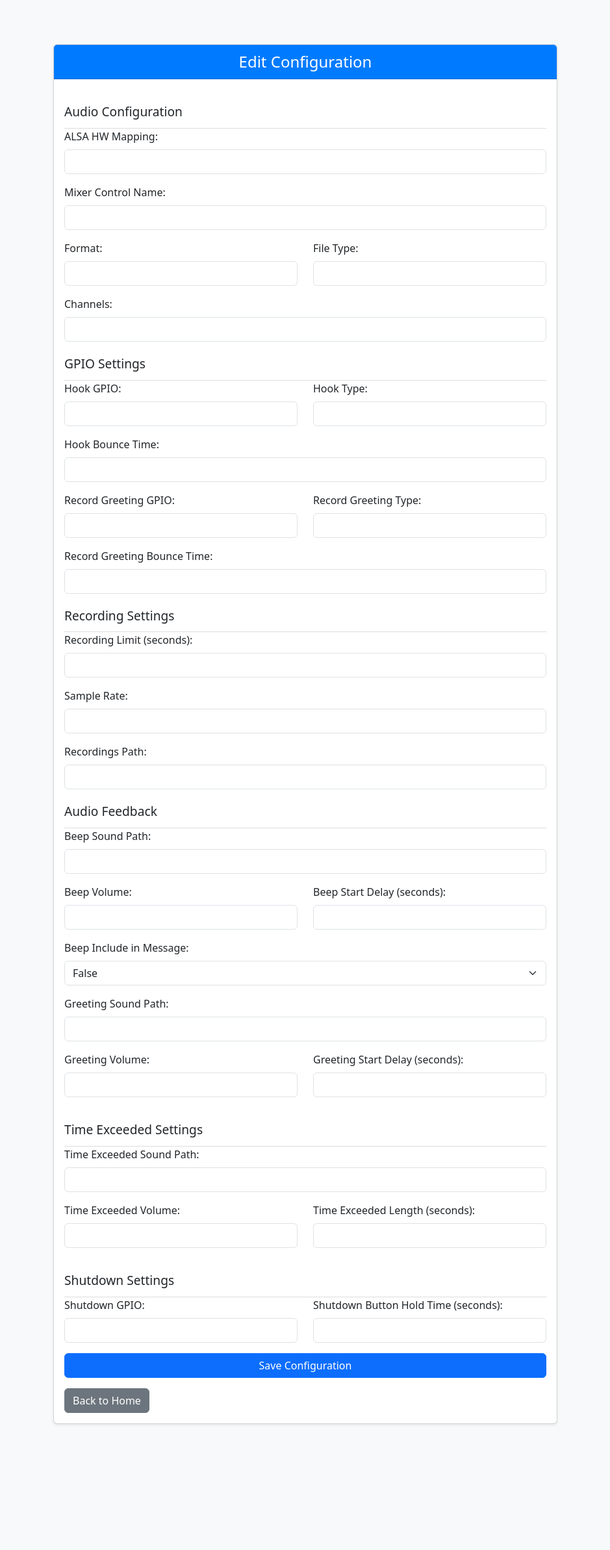
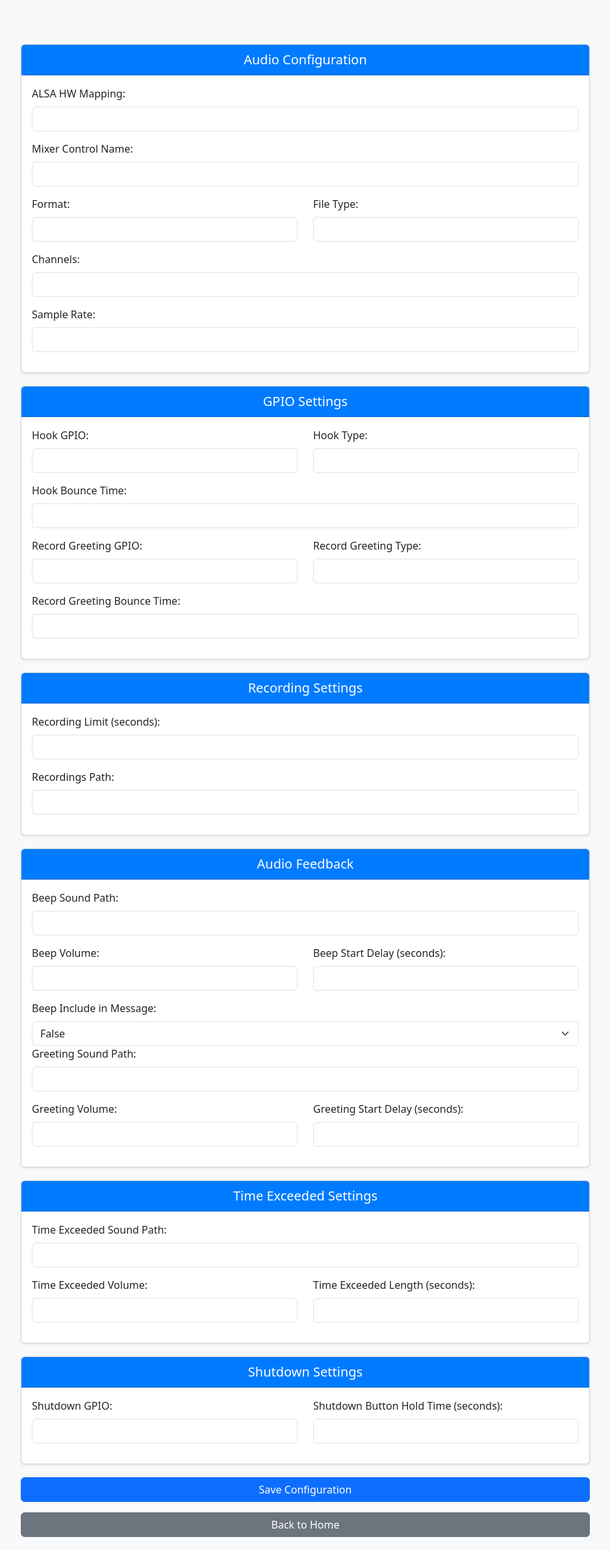
Before and after one commit to nickpourazima/rotary-phone-audio-guestbook, a Flask app: template webserver/templates/edit_config.html in a window 1280 px wide. Shown: the whole page at 65% size, without its empty margins (170-1109 px from the left). Before the commit the page ends 2193 px from the top, so only its background shows below. Run offline with Flask 3, Linux system fonts and the light colour scheme; the template is opened without the code that fills it, so the values that code supplies are empty.

Commit message:
update Config UI into cards

```diff
--- a/webserver/templates/edit_config.html
+++ b/webserver/templates/edit_config.html
@@ -14,172 +14,188 @@
         }
 
         .container {
-            max-width: 800px;
+            max-width: 900px;
+        }
+
+        .card {
+            margin-bottom: 20px;
         }
 
         .card-header {
             background-color: #007bff;
             color: white;
-            font-size: 1.5rem;
+            font-size: 1.25rem;
         }
 
-        .section-title {
-            font-size: 1.2rem;
-            margin-top: 20px;
-            border-bottom: 1px solid #ddd;
-            padding-bottom: 10px;
+        .form-control {
+            margin-bottom: 15px;
         }
+
+        .btn-primary, .btn-secondary {
+            width: 100%;
+        }
+
     </style>
 </head>
 
 <body>
     <div class="container mt-5">
+        <form method="POST">
+            <!-- Audio Configuration Card -->
             <div class="card shadow-sm">
-            <div class="card-header text-center">
-                Edit Configuration
-            </div>
+                <div class="card-header text-center">Audio Configuration</div>
                 <div class="card-body">
-                <form method="POST">
-                    <!-- Audio Configuration Section -->
-                    <div class="section-title">Audio Configuration</div>
-                    <div class="mb-3">
                     <label for="alsa_hw_mapping" class="form-label">ALSA HW Mapping:</label>
                     <input type="text" class="form-control" id="alsa_hw_mapping" name="alsa_hw_mapping" value="{{ config['alsa_hw_mapping'] }}">
-                    </div>
-                    <div class="mb-3">
+
                     <label for="mixer_control_name" class="form-label">Mixer Control Name:</label>
                     <input type="text" class="form-control" id="mixer_control_name" name="mixer_control_name" value="{{ config['mixer_control_name'] }}">
-                    </div>
+
                     <div class="row">
-                        <div class="col-md-6 mb-3">
+                        <div class="col-md-6">
                             <label for="format" class="form-label">Format:</label>
                             <input type="text" class="form-control" id="format" name="format" value="{{ config['format'] }}">
                         </div>
-                        <div class="col-md-6 mb-3">
+                        <div class="col-md-6">
                             <label for="file_type" class="form-label">File Type:</label>
                             <input type="text" class="form-control" id="file_type" name="file_type" value="{{ config['file_type'] }}">
                         </div>
                     </div>
-                    <div class="mb-3">
+
                     <label for="channels" class="form-label">Channels:</label>
                     <input type="number" class="form-control" id="channels" name="channels" value="{{ config['channels'] }}">
+
+                    <label for="sample_rate" class="form-label">Sample Rate:</label>
+                    <input type="number" class="form-control" id="sample_rate" name="sample_rate" value="{{ config['sample_rate'] }}">
+                </div>
             </div>
 
-                    <!-- GPIO Settings Section -->
-                    <div class="section-title">GPIO Settings</div>
+            <!-- GPIO Settings Card -->
+            <div class="card shadow-sm">
+                <div class="card-header text-center">GPIO Settings</div>
+                <div class="card-body">
                     <div class="row">
-                        <div class="col-md-6 mb-3">
+                        <div class="col-md-6">
                             <label for="hook_gpio" class="form-label">Hook GPIO:</label>
                             <input type="number" class="form-control" id="hook_gpio" name="hook_gpio" value="{{ config['hook_gpio'] }}">
                         </div>
-                        <div class="col-md-6 mb-3">
+                        <div class="col-md-6">
                             <label for="hook_type" class="form-label">Hook Type:</label>
                             <input type="text" class="form-control" id="hook_type" name="hook_type" value="{{ config['hook_type'] }}">
                         </div>
                     </div>
-                    <div class="mb-3">
+
                     <label for="hook_bounce_time" class="form-label">Hook Bounce Time:</label>
                     <input type="number" step="0.1" class="form-control" id="hook_bounce_time" name="hook_bounce_time" value="{{ config['hook_bounce_time'] }}">
-                    </div>
 
                     <div class="row">
-                        <div class="col-md-6 mb-3">
+                        <div class="col-md-6">
                             <label for="record_greeting_gpio" class="form-label">Record Greeting GPIO:</label>
                             <input type="number" class="form-control" id="record_greeting_gpio" name="record_greeting_gpio" value="{{ config['record_greeting_gpio'] }}">
                         </div>
-                        <div class="col-md-6 mb-3">
+                        <div class="col-md-6">
                             <label for="record_greeting_type" class="form-label">Record Greeting Type:</label>
                             <input type="text" class="form-control" id="record_greeting_type" name="record_greeting_type" value="{{ config['record_greeting_type'] }}">
                         </div>
                     </div>
-                    <div class="mb-3">
+
                     <label for="record_greeting_bounce_time" class="form-label">Record Greeting Bounce Time:</label>
                     <input type="number" step="0.1" class="form-control" id="record_greeting_bounce_time" name="record_greeting_bounce_time" value="{{ config['record_greeting_bounce_time'] }}">
                 </div>
+            </div>
 
-                    <!-- Recording Settings Section -->
-                    <div class="section-title">Recording Settings</div>
-                    <div class="mb-3">
+            <!-- Recording Settings Card -->
+            <div class="card shadow-sm">
+                <div class="card-header text-center">Recording Settings</div>
+                <div class="card-body">
                     <label for="recording_limit" class="form-label">Recording Limit (seconds):</label>
                     <input type="number" class="form-control" id="recording_limit" name="recording_limit" value="{{ config['recording_limit'] }}">
-                    </div>
-                    <div class="mb-3">
-                        <label for="sample_rate" class="form-label">Sample Rate:</label>
-                        <input type="number" class="form-control" id="sample_rate" name="sample_rate" value="{{ config['sample_rate'] }}">
-                    </div>
-                    <div class="mb-3">
+
+
+
                     <label for="recordings_path" class="form-label">Recordings Path:</label>
                     <input type="text" class="form-control" id="recordings_path" name="recordings_path" value="{{ config['recordings_path'] }}">
                 </div>
+            </div>
 
-                    <!-- Audio Feedback Section -->
-                    <div class="section-title">Audio Feedback</div>
-                    <div class="mb-3">
+            <!-- Audio Feedback Card -->
+            <div class="card shadow-sm">
+                <div class="card-header text-center">Audio Feedback</div>
+                <div class="card-body">
                     <label for="beep" class="form-label">Beep Sound Path:</label>
                     <input type="text" class="form-control" id="beep" name="beep" value="{{ config['beep'] }}">
-                    </div>
+
                     <div class="row">
-                        <div class="col-md-6 mb-3">
+                        <div class="col-md-6">
                             <label for="beep_volume" class="form-label">Beep Volume:</label>
                             <input type="number" step="0.1" class="form-control" id="beep_volume" name="beep_volume" value="{{ config['beep_volume'] }}">
                         </div>
-                        <div class="col-md-6 mb-3">
+                        <div class="col-md-6">
                             <label for="beep_start_delay" class="form-label">Beep Start Delay (seconds):</label>
                             <input type="number" step="0.1" class="form-control" id="beep_start_delay" name="beep_start_delay" value="{{ config['beep_start_delay'] }}">
                         </div>
                     </div>
-                    <div class="mb-3">
+
                     <label for="beep_include_in_message" class="form-label">Beep Include in Message:</label>
                     <select class="form-select" id="beep_include_in_message" name="beep_include_in_message">
                         <option value="True" {% if config['beep_include_in_message'] %}selected{% endif %}>True</option>
                         <option value="False" {% if not config['beep_include_in_message'] %}selected{% endif %}>False</option>
                     </select>
-                    </div>
-                    <div class="mb-3">
+
                     <label for="greeting" class="form-label">Greeting Sound Path:</label>
                     <input type="text" class="form-control" id="greeting" name="greeting" value="{{ config['greeting'] }}">
-                    </div>
+
                     <div class="row">
-                        <div class="col-md-6 mb-3">
+                        <div class="col-md-6">
                             <label for="greeting_volume" class="form-label">Greeting Volume:</label>
                             <input type="number" step="0.1" class="form-control" id="greeting_volume" name="greeting_volume" value="{{ config['greeting_volume'] }}">
                         </div>
-                        <div class="col-md-6 mb-3">
+                        <div class="col-md-6">
                             <label for="greeting_start_delay" class="form-label">Greeting Start Delay (seconds):</label>
                             <input type="number" step="0.1" class="form-control" id="greeting_start_delay" name="greeting_start_delay" value="{{ config['greeting_start_delay'] }}">
                         </div>
                     </div>
+                </div>
+            </div>
 
-                    <!-- Time Exceeded Settings -->
-                    <div class="section-title">Time Exceeded Settings</div>
-                    <div class="mb-3">
+            <!-- Time Exceeded Settings Card -->
+            <div class="card shadow-sm">
+                <div class="card-header text-center">Time Exceeded Settings</div>
+                <div class="card-body">
                     <label for="time_exceeded" class="form-label">Time Exceeded Sound Path:</label>
                     <input type="text" class="form-control" id="time_exceeded" name="time_exceeded" value="{{ config['time_exceeded'] }}">
-                    </div>
+
                     <div class="row">
-                        <div class="col-md-6 mb-3">
+                        <div class="col-md-6">
                             <label for="time_exceeded_volume" class="form-label">Time Exceeded Volume:</label>
                             <input type="number" step="0.1" class="form-control" id="time_exceeded_volume" name="time_exceeded_volume" value="{{ config['time_exceeded_volume'] }}">
                         </div>
-                        <div class="col-md-6 mb-3">
+                        <div class="col-md-6">
                             <label for="time_exceeded_length" class="form-label">Time Exceeded Length (seconds):</label>
                             <input type="number" class="form-control" id="time_exceeded_length" name="time_exceeded_length" value="{{ config['time_exceeded_length'] }}">
                         </div>
                     </div>
+                </div>
+            </div>
 
-                    <!-- Shutdown Settings -->
-                    <div class="section-title">Shutdown Settings</div>
+            <!-- Shutdown Settings Card -->
+            <div class="card shadow-sm">
+                <div class="card-header text-center">Shutdown Settings</div>
+                <div class="card-body">
                     <div class="row">
-                        <div class="col-md-6 mb-3">
+                        <div class="col-md-6">
                             <label for="shutdown_gpio" class="form-label">Shutdown GPIO:</label>
                             <input type="number" class="form-control" id="shutdown_gpio" name="shutdown_gpio" value="{{ config['shutdown_gpio'] }}">
                         </div>
-                        <div class="col-md-6 mb-3">
+                        <div class="col-md-6">
                             <label for="shutdown_button_hold_time" class="form-label">Shutdown Button Hold Time (seconds):</label>
                             <input type="number" step="0.1" class="form-control" id="shutdown_button_hold_time" name="shutdown_button_hold_time" value="{{ config['shutdown_button_hold_time'] }}">
                         </div>
                     </div>
+                </div>
+            </div>
 
+            <!-- Submit Button -->
             <div class="d-grid gap-2">
                 <button type="submit" class="btn btn-primary">Save Configuration</button>
             </div>
@@ -189,8 +205,6 @@
             <a href="/" class="btn btn-secondary">Back to Home</a>
         </div>
     </div>
-        </div>
-    </div>
 
     <!-- Bootstrap JS -->
     <script src="https://cdn.jsdelivr.net/npm/bootstrap@5.3.0-alpha1/dist/js/bootstrap.bundle.min.js"></script>
```
Lines whose indentation alone changed are shown as unchanged.
